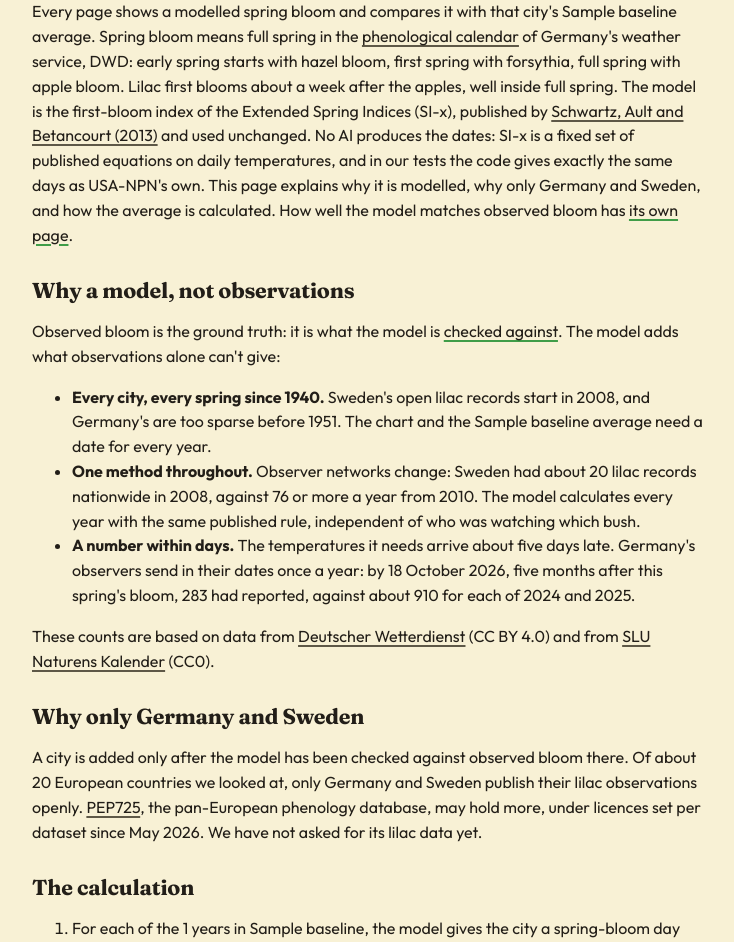
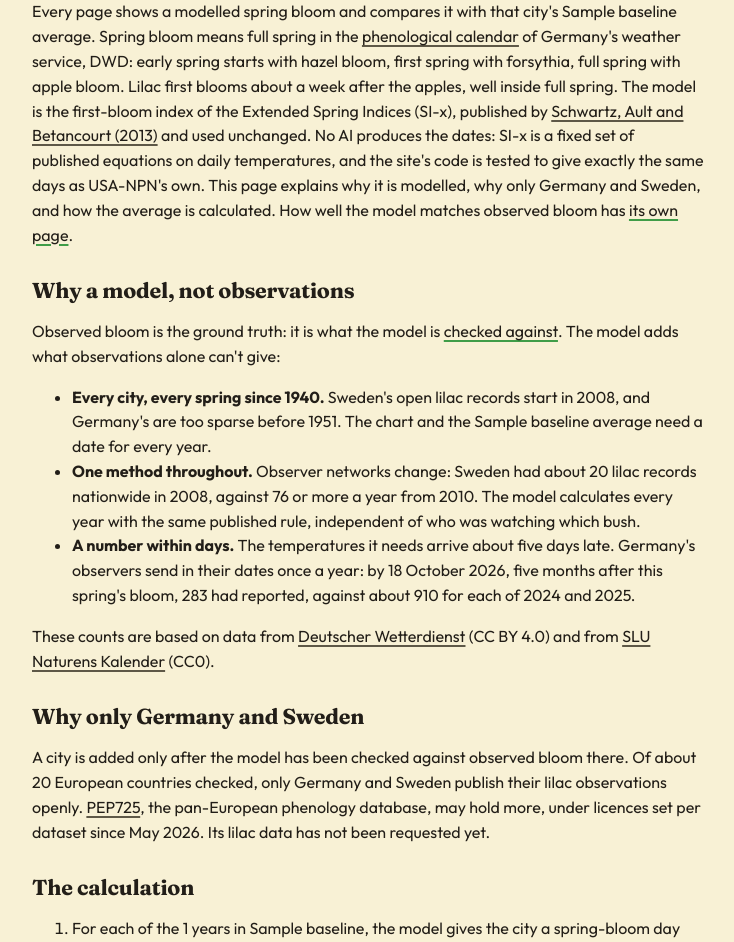
Before and after one commit to Aimekram/call-of-kiuru, a Python web app: template site/templates/method.html in a window 1280 px wide. Shown: the part 162-1104 px from the top of the page, without its empty margins (272-1006 px from the left). Run offline with Jinja, Linux system fonts and the light colour scheme; the template is opened without the code that fills it: most values are stand-ins (such as "Sample title", 1, 10 or a date in 2020).

Commit message:
content: no "we" on the method and accuracy pages
Co-Authored-By: Claude Opus 5.5 <noreply@anthropic.com>

```diff
--- a/site/templates/accuracy.html
+++ b/site/templates/accuracy.html
@@ -7,7 +7,7 @@
 <p>Every date on this site comes from a model, not from observations (<a href="{{ root }}method/#model">why</a>). This page shows how closely the model matches observed lilac bloom, how each city is graded, and <a href="#limitations">where the evidence is thin</a>.</p>
 <!-- Figures from the bloom test (run_bloom_test.py), 20 cities, 2026-10-20: SI-x bloom
      against the median observed lilac first bloom near each city. -->
-<p>We compared the model with observed first lilac bloom near each city, the median of the nearby observers each year. Nothing in the model was fitted to these observations.</p>
+<p>The model was compared with observed first lilac bloom near each city, the median of the nearby observers each year. Nothing in the model was fitted to these observations.</p>
 <div class="card">
 <table>
 <caption>Model against observed lilac bloom, 95% ranges below each figure</caption>
@@ -56,7 +56,7 @@
 <li><strong>Fair</strong>: above 0, so better than simply guessing an average spring every year.</li>
 <li><strong>Not yet confirmed</strong>: not shown to beat that guess. So far this happens only in Sweden, where the records are short. The number is still shown, because the same model is confirmed in {{ confirmed }} of the {{ cities|length }} cities.</li>
 </ul>
-<p>A city is shown once it has at least {{ min_springs }} springs with nearby observations. The skill score is standard (<a target="_blank" rel="noopener" href="https://doi.org/10.1175/1520-0493(1988)116%3C2417:SSBOTM%3E2.0.CO;2">Murphy, 1988</a>): 1 is perfect, 0 is no better than guessing an average spring every year. The lines at 0 and 0.5 are our choice.</p>
+<p>A city is shown once it has at least {{ min_springs }} springs with nearby observations. The skill score is standard (<a target="_blank" rel="noopener" href="https://doi.org/10.1175/1520-0493(1988)116%3C2417:SSBOTM%3E2.0.CO;2">Murphy, 1988</a>): 1 is perfect, 0 is no better than guessing an average spring every year. The lines at 0 and 0.5 are this site's choice, not part of the standard.</p>
 <p id="range">The 95% range is a 95% confidence interval from bootstrap resampling: the springs checked are drawn again at random 10,000 times, the score is worked out each time, and the middle 95% of those scores is kept. It is approximate, and somewhat narrow for short records, so with Sweden's 16 or 17 springs a city near a line could fall on either side of it.</p>
 <ul class="grade-summary">
 {% for group in grade_summary %}
--- a/site/templates/method.html
+++ b/site/templates/method.html
@@ -3,7 +3,7 @@
 {% block description %}Why the spring bloom comes from a model, why only Germany and Sweden, and how each city's {{ baseline }} average is calculated.{% endblock %}
 {% block content %}
 <h1>How it works</h1>
-<p>Every page shows a modelled spring bloom and compares it with that city's {{ baseline }} average. Spring bloom means full spring in the <a target="_blank" rel="noopener" href="https://www.dwd.de/SharedDocs/broschueren/DE/presse/phaeno_faltblatt.pdf">phenological calendar</a> of Germany's weather service, DWD: early spring starts with hazel bloom, first spring with forsythia, full spring with apple bloom. Lilac first blooms about a week after the apples, well inside full spring. The model is the first-bloom index of the Extended Spring Indices (SI-x), published by <a target="_blank" rel="noopener" href="https://doi.org/10.1002/joc.3625">Schwartz, Ault and Betancourt (2013)</a> and used unchanged. No AI produces the dates: SI-x is a fixed set of published equations on daily temperatures, and in our tests the code gives exactly the same days as USA-NPN's own. This page explains why it is modelled, why only Germany and Sweden, and how the average is calculated. How well the model matches observed bloom has <a href="{{ root }}accuracy/">its own page</a>.</p>
+<p>Every page shows a modelled spring bloom and compares it with that city's {{ baseline }} average. Spring bloom means full spring in the <a target="_blank" rel="noopener" href="https://www.dwd.de/SharedDocs/broschueren/DE/presse/phaeno_faltblatt.pdf">phenological calendar</a> of Germany's weather service, DWD: early spring starts with hazel bloom, first spring with forsythia, full spring with apple bloom. Lilac first blooms about a week after the apples, well inside full spring. The model is the first-bloom index of the Extended Spring Indices (SI-x), published by <a target="_blank" rel="noopener" href="https://doi.org/10.1002/joc.3625">Schwartz, Ault and Betancourt (2013)</a> and used unchanged. No AI produces the dates: SI-x is a fixed set of published equations on daily temperatures, and the site's code is tested to give exactly the same days as USA-NPN's own. This page explains why it is modelled, why only Germany and Sweden, and how the average is calculated. How well the model matches observed bloom has <a href="{{ root }}accuracy/">its own page</a>.</p>
 <h2 id="model">Why a model, not observations</h2>
 <p>Observed bloom is the ground truth: it is what the model is <a href="{{ root }}accuracy/">checked against</a>. The model adds what observations alone can't give:</p>
 <ul>
@@ -13,7 +13,7 @@
 </ul>
 <p>These counts are based on data from <a target="_blank" rel="noopener" href="https://opendata.dwd.de/">Deutscher Wetterdienst</a> (CC BY 4.0) and from <a target="_blank" rel="noopener" href="https://researchdata.se/en/catalogue/dataset/2022-86-1">SLU Naturens Kalender</a> (CC0).</p>
 <h2 id="coverage">Why only Germany and Sweden</h2>
-<p>A city is added only after the model has been checked against observed bloom there. Of about 20 European countries we looked at, only Germany and Sweden publish their lilac observations openly. <a target="_blank" rel="noopener" href="https://pep725.eu/">PEP725</a>, the pan-European phenology database, may hold more, under licences set per dataset since May 2026. We have not asked for its lilac data yet.</p>
+<p>A city is added only after the model has been checked against observed bloom there. Of about 20 European countries checked, only Germany and Sweden publish their lilac observations openly. <a target="_blank" rel="noopener" href="https://pep725.eu/">PEP725</a>, the pan-European phenology database, may hold more, under licences set per dataset since May 2026. Its lilac data has not been requested yet.</p>
 <h2 id="calculation">The calculation</h2>
 <ol>
 <li>For each of the {{ baseline_length }} years in {{ baseline }}, the model gives the city a spring-bloom day from that year's temperatures. Days are counted from 1 January, which is day 1.</li>
```
